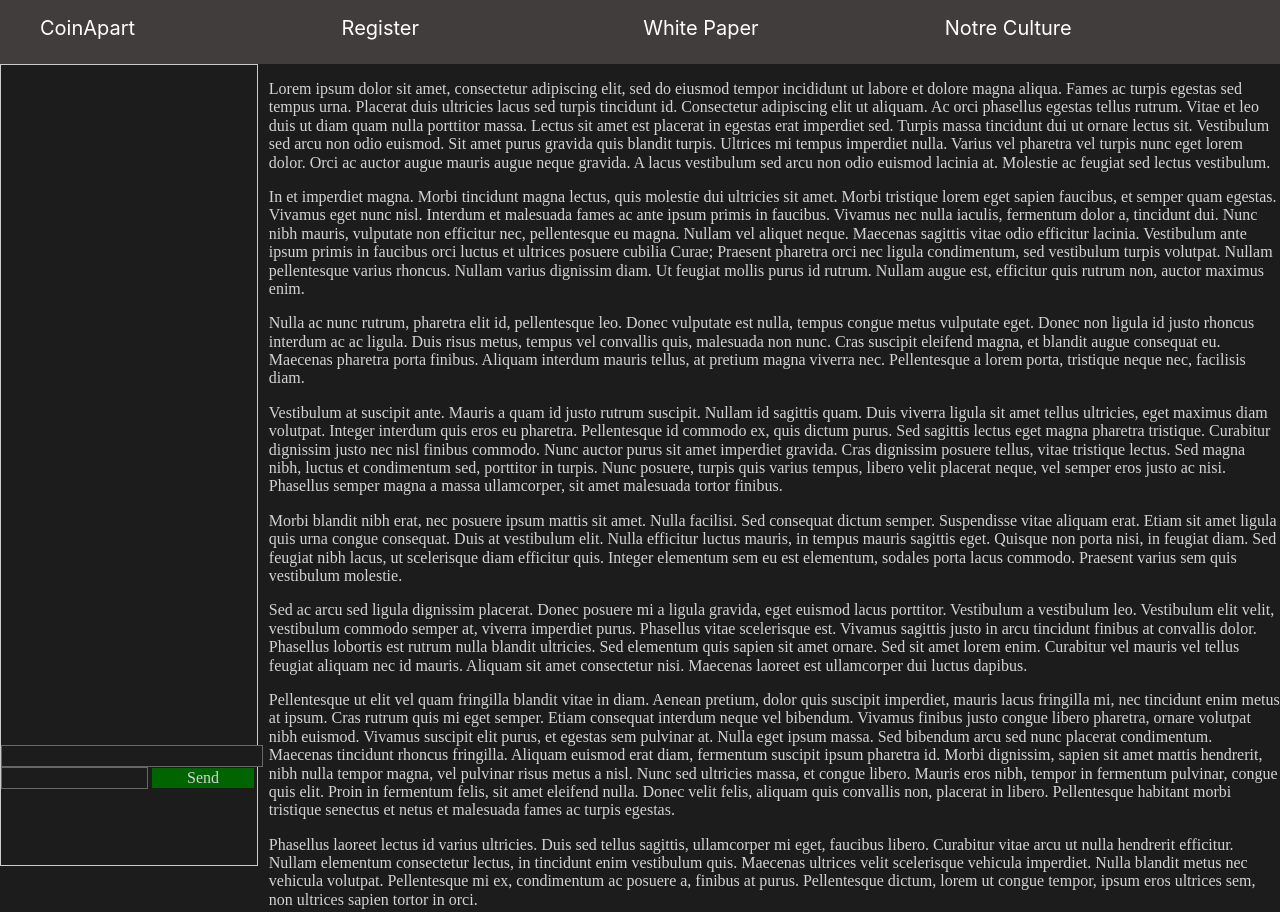
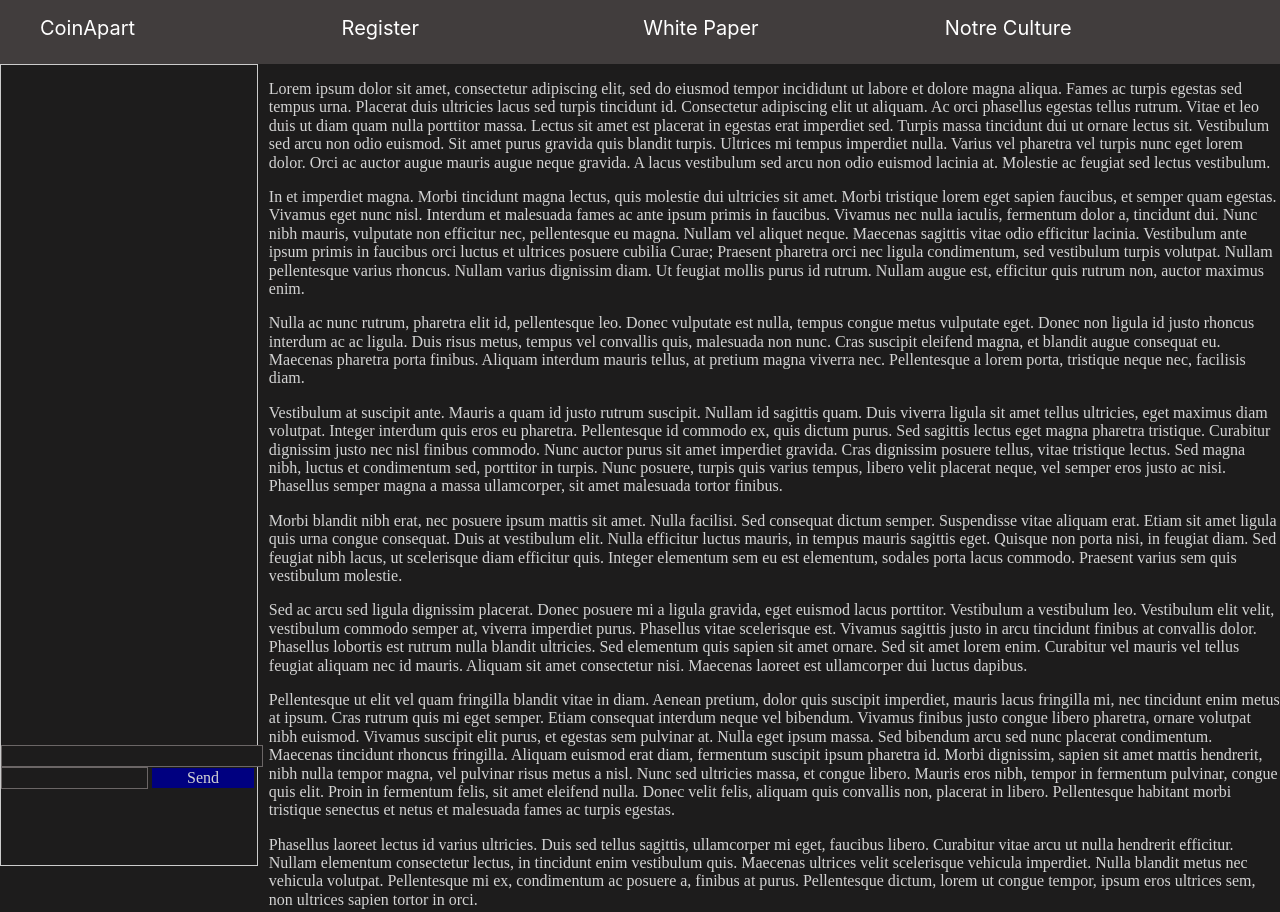
Before and after one commit to Tfrx1er-ESILV/Projectwebdev, a website built with Parcel: page index.html in a window 1280 px wide. Shown: the top 912 px of the page. Built offline with nearby package versions, Linux system fonts and the light colour scheme.

Commit message:
:wrench:

```diff
--- a/main.css
+++ b/main.css
@@ -85,7 +85,7 @@ body
 }
 .send_button
 {
-    background-color:darkgreen;
+    background-color:navy;
     border: none;
     color: lightgray;
     width : 40%;
```
Also changed, not shown: package.json (added, +23 -0 lines), 8 other files.
